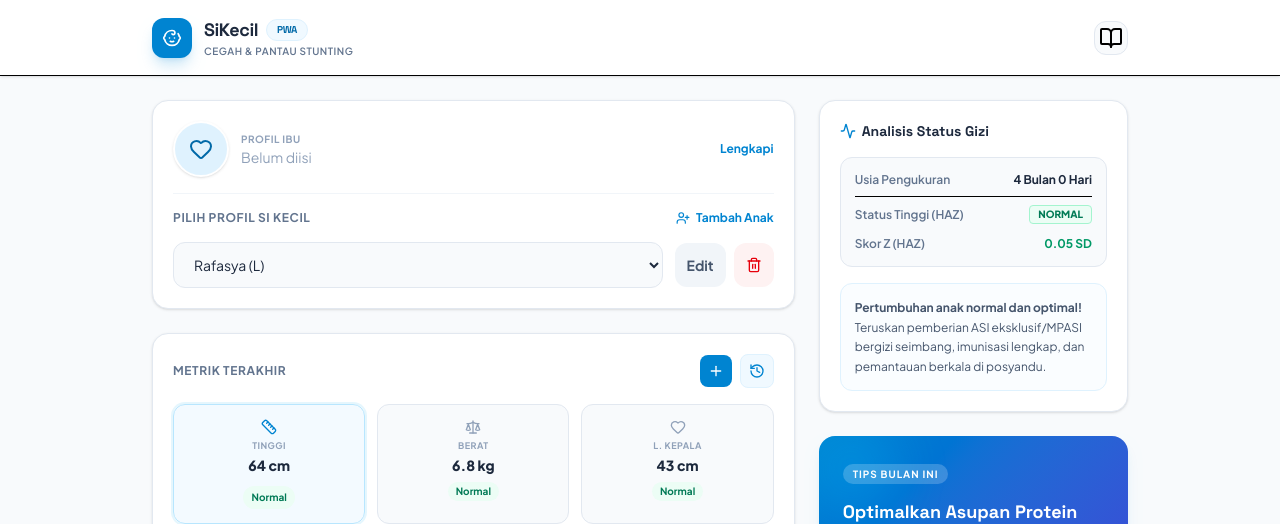
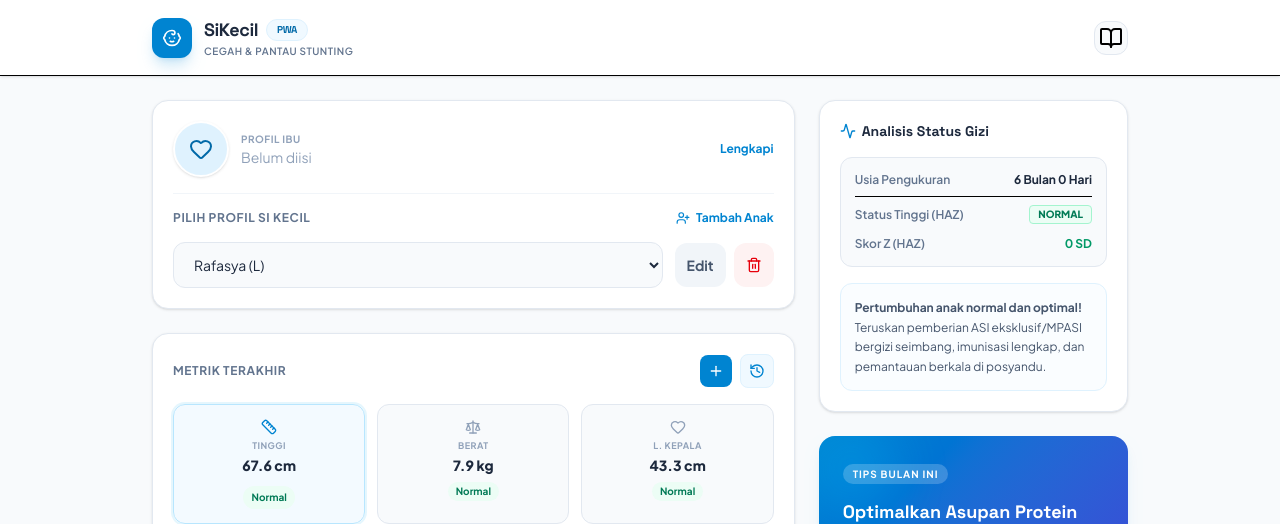
Before and after one commit to rayhanzz772/sikecil, a React (Vite) app: page / in a window 1280 px wide. Shown: the top 524 px of the page. Built offline with nearby package versions, Linux system fonts and the light colour scheme.

Commit message:
feat: implement child health monitoring dashboard with growth tracking and AI prediction features

```diff
--- a/src/App.tsx
+++ b/src/App.tsx
@@ -53,7 +53,7 @@ const DEFAULT_CHILDREN: Child[] = [
   {
     id: 'child-1',
     name: 'Rafasya',
-    birthDate: getCurrentDateMinusMonths(4), // Exactly 4 Months old today
+    birthDate: getCurrentDateMinusMonths(6), // Exactly 6 Months old today
     gender: 'Laki-laki',
   }
 ];
@@ -62,52 +62,72 @@ const DEFAULT_MEASUREMENTS: Measurement[] = [
   {
     id: 'm-1',
     childId: 'child-1',
-    date: getCurrentDateMinusMonths(4), // birth
+    date: getCurrentDateMinusMonths(6), // birth
     ageMonths: 0,
-    height: 50.0,
-    weight: 3.4,
-    headCircumference: 34,
+    height: 49.8,
+    weight: 3.3,
+    headCircumference: 34.5,
     notes: 'Kondisi lahir sehat dan normal'
   },
   {
     id: 'm-2',
     childId: 'child-1',
-    date: getCurrentDateMinusMonths(3), // 1 month
+    date: getCurrentDateMinusMonths(5), // 1 month
     ageMonths: 1,
     height: 54.5,
-    weight: 4.5,
-    headCircumference: 37,
+    weight: 4.4,
+    headCircumference: 37.1,
     notes: 'Imunisasi BCG & Polio 1'
   },
   {
     id: 'm-3',
     childId: 'child-1',
-    date: getCurrentDateMinusMonths(2), // 2 months
+    date: getCurrentDateMinusMonths(4), // 2 months
     ageMonths: 2,
-    height: 58.2,
-    weight: 5.5,
-    headCircumference: 39,
+    height: 58.4,
+    weight: 5.6,
+    headCircumference: 39.1,
     notes: 'Imunisasi DPT-HB-Hib 1 & Polio 2'
   },
   {
     id: 'm-4',
     childId: 'child-1',
-    date: getCurrentDateMinusMonths(1), // 3 months
+    date: getCurrentDateMinusMonths(3), // 3 months
     ageMonths: 3,
-    height: 61.4,
-    weight: 6.2,
-    headCircumference: 41.5,
-    notes: 'Tumbuh kembang aktif, merespon suara'
+    height: 61.5,
+    weight: 6.3,
+    headCircumference: 40.6,
+    notes: 'Tumbuh kembang aktif'
   },
   {
     id: 'm-5',
     childId: 'child-1',
-    date: getCurrentDateMinusMonths(0), // 4 months (today)
+    date: getCurrentDateMinusMonths(2), // 4 months
     ageMonths: 4,
-    height: 64.0,
-    weight: 6.8,
-    headCircumference: 43.0,
+    height: 63.9,
+    weight: 7.0,
+    headCircumference: 41.6,
     notes: 'Mulai tengkurap mandiri'
+  },
+  {
+    id: 'm-6',
+    childId: 'child-1',
+    date: getCurrentDateMinusMonths(1), // 5 months
+    ageMonths: 5,
+    height: 66.0,
+    weight: 7.5,
+    headCircumference: 42.5,
+    notes: 'Persiapan MPASI'
+  },
+  {
+    id: 'm-7',
+    childId: 'child-1',
+    date: getCurrentDateMinusMonths(0), // 6 months (today)
+    ageMonths: 6,
+    height: 67.6,
+    weight: 7.9,
+    headCircumference: 43.3,
+    notes: 'Mulai makan MPASI pertama'
   }
 ];
 
@@ -282,7 +302,9 @@ export default function App() {
     try {
       const history = currentMeasurements.map(m => ({
         age: Math.round(m.ageMonths),
-        height: m.height
+        height: m.height,
+        weight: m.weight,
+        head_circ: m.headCircumference
       }));
 
       const payload = {
@@ -403,9 +425,9 @@ export default function App() {
             <div className="flex items-center gap-1 bg-slate-50 p-1 rounded-xl border border-slate-200">
 
               <button
-            onClick={()=>setIsBookModalOpen(true)}
+                onClick={() => setIsBookModalOpen(true)}
               >
-            <BookOpen/>
+                <BookOpen />
               </button>
 
             </div>
@@ -732,11 +754,8 @@ export default function App() {
                     </div>
 
                     {/* Tombol ke halaman Riwayat (pengganti kartu Riwayat lama) */}
-                  {/* Prediksi AI Tinggi Badan */}
-                {activeChartTab === 'height' && (
+                    {/* Prediksi AI Pertumbuhan */}
                     <div className="p-3.5 bg-purple-50/50 rounded-xl space-y-3 border border-purple-100">
-
-
                       <button
                         onClick={handlePredictHeight}
                         disabled={isPredicting}
@@ -769,7 +788,6 @@ export default function App() {
                         </div>
                       )}
                     </div>
-                )}
                   </div>
                 </>
               )}
--- a/src/components/GrowthChart.tsx
+++ b/src/components/GrowthChart.tsx
@@ -43,19 +43,28 @@ export default function GrowthChart({ gender, measurements, maxMonths, chartType
         };
       });
 
-    // 3. Map predictions to chart points (only if chartType is height)
-    const predPoints = chartType === 'height' && predictions
+    // 3. Map predictions to chart points
+    const predPoints = predictions
       ? predictions
         .filter((p) => p.age <= maxMonths)
         .map((p) => {
           const whoRef = getInterpolatedRecord(p.age, gender, chartType);
+
+          let pValue: number | undefined;
+          if (chartType === 'height') pValue = p.height?.value;
+          else if (chartType === 'weight') pValue = p.weight?.value;
+          else if (chartType === 'head') pValue = p.head_circ?.value;
+
+          if (pValue === undefined) return null;
+
           return {
             ...whoRef,
-            predictionValue: p.height,
+            predictionValue: pValue,
             isPredictionPoint: true,
             dateLabel: `Prediksi Usia ${p.age} Bln`
           };
         })
+        .filter(item => item !== null)
       : [];
 
     // Connect actual line and prediction line so they start exactly from the last measurement
@@ -285,7 +294,7 @@ export default function GrowthChart({ gender, measurements, maxMonths, chartType
           />
 
           {/* AI Prediction Line */}
-          {chartType === 'height' && predictions && predictions.length > 0 && (
+          {predictions && predictions.length > 0 && (
             <Line
               type="linear"
               dataKey="predictionValue"
@@ -293,7 +302,7 @@ export default function GrowthChart({ gender, measurements, maxMonths, chartType
               strokeWidth={3.5}
               dot={{ r: 5, fill: '#a855f7', stroke: '#ffffff', strokeWidth: 2 }}
               activeDot={{ r: 7, fill: '#7e22ce' }}
-              name="Prediksi AI (Tinggi)"
+              name={`Prediksi AI (${chartType === 'height' ? 'Tinggi' : chartType === 'weight' ? 'Berat' : 'L. Kepala'})`}
               connectNulls={true}
             />
           )}
```
Also changed, not shown: src/types.ts (+12 -3 lines). Lines whose indentation alone changed are shown as unchanged.
